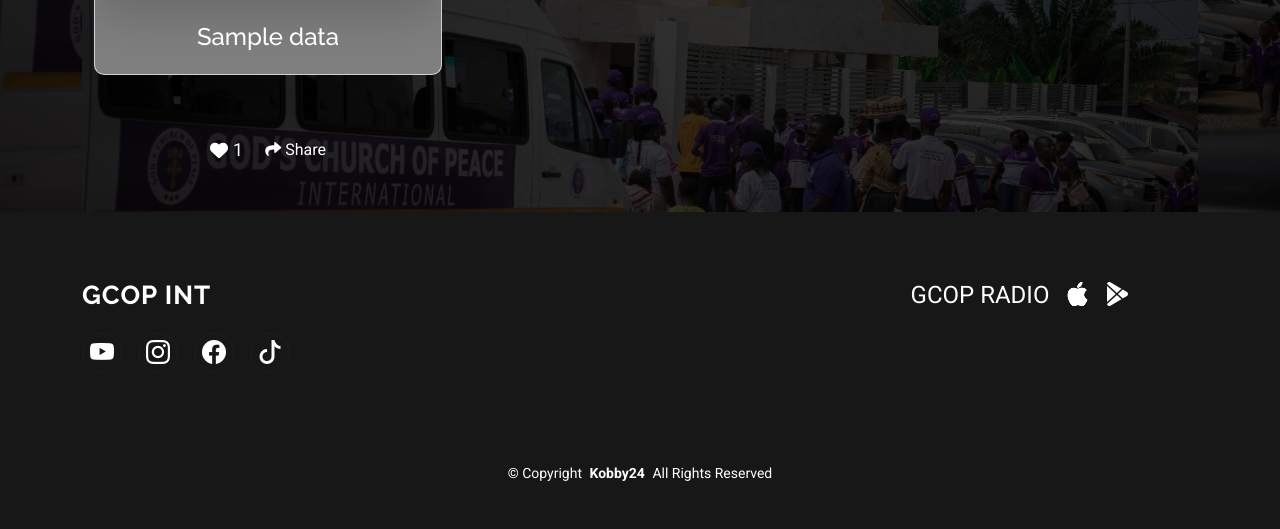
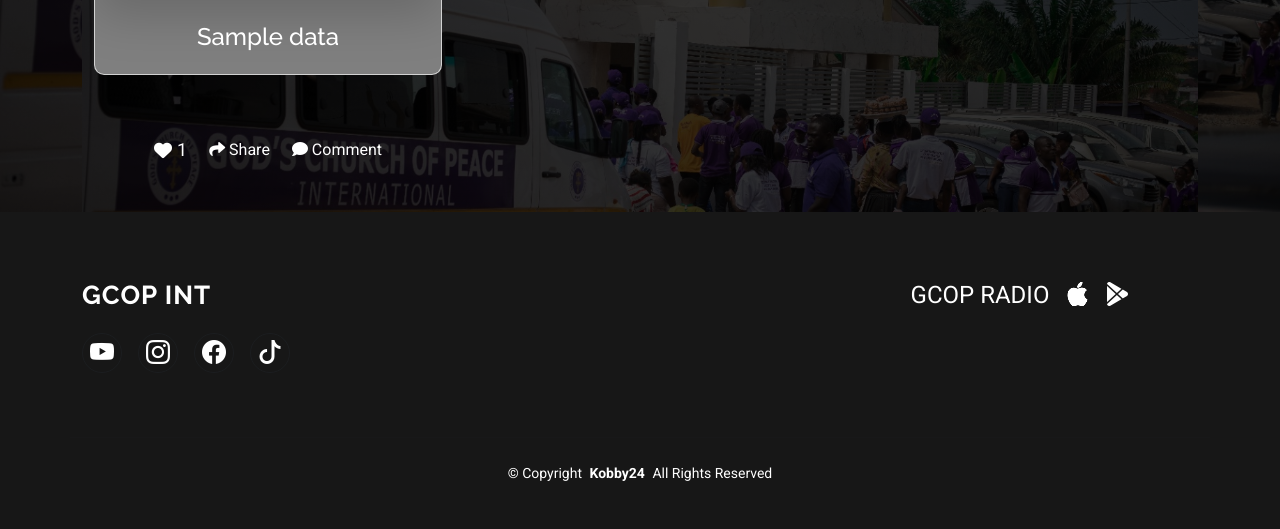
Before and after one commit to Kobby24/my_blog, a Django app: template blog/templates/index.html in a window 1280 px wide. Shown: the part 719-1248 px from the top of the page. Run offline with Django 3.2, Linux system fonts and the light colour scheme; the template is opened without the code that fills it: most values are stand-ins (such as "Sample title", 1, 10 or a date in 2020); some libraries are stand-ins or nearby versions; grey boxes are pictures that could not be loaded.

```diff
--- a/blog/templates/index.html
+++ b/blog/templates/index.html
@@ -109,6 +109,10 @@
                 style="border: none; background: none; cursor: pointer; color:white;">
             <i class="fa fa-share"></i> Share
         </button>
+        <button class="comment-btn" data-url="{% url 'article' p_id=i.blog_id %}"
+                style="border: none; background: none; cursor: pointer; color:white;">
+             <i class="fa fa-comment"></i> Comment
+        </button>
     </div>
 </div>
 
@@ -133,6 +137,11 @@
                 style="border: none; background: none; cursor: pointer; color:white;">
             <i class="fa fa-share"></i> Share
         </button>
+                     <button class="comment-btn" data-url="{% url 'article' p_id=i.blog_id %}"
+                style="border: none; background: none; cursor: pointer; color:white;">
+             <i class="fa fa-comment"></i> Comment
+
+        </button>
     </div>
             </div>
         {% endif %}
```
